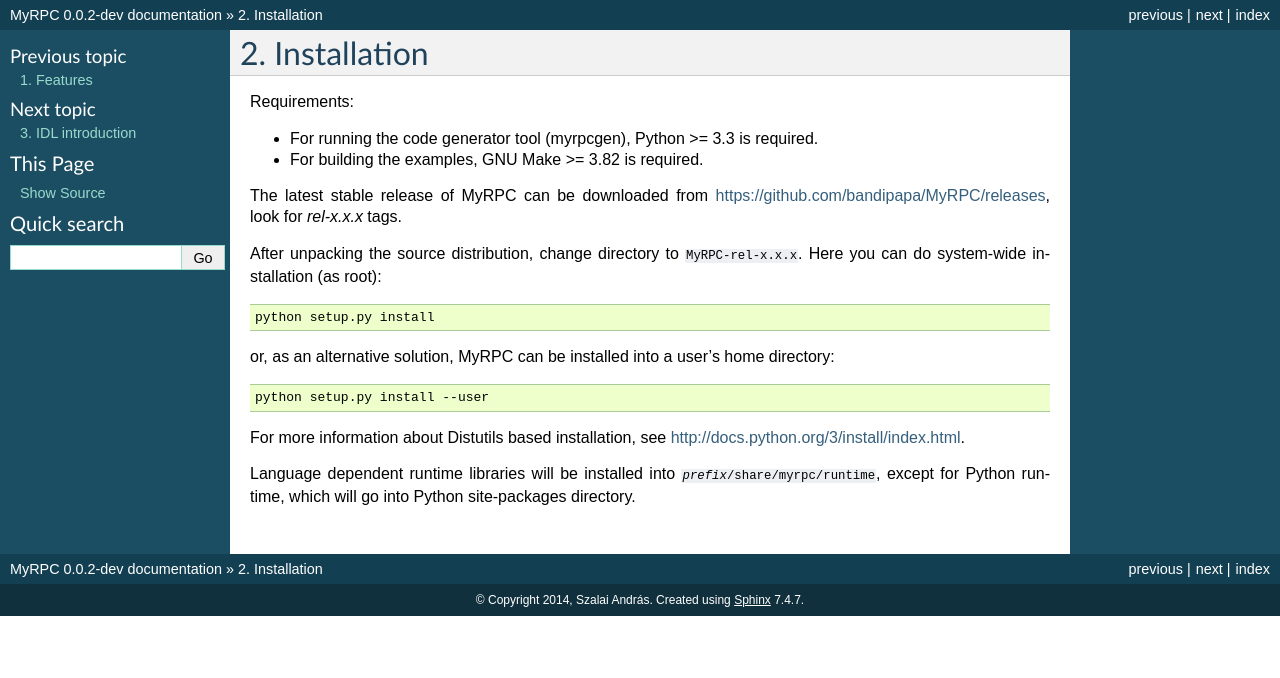
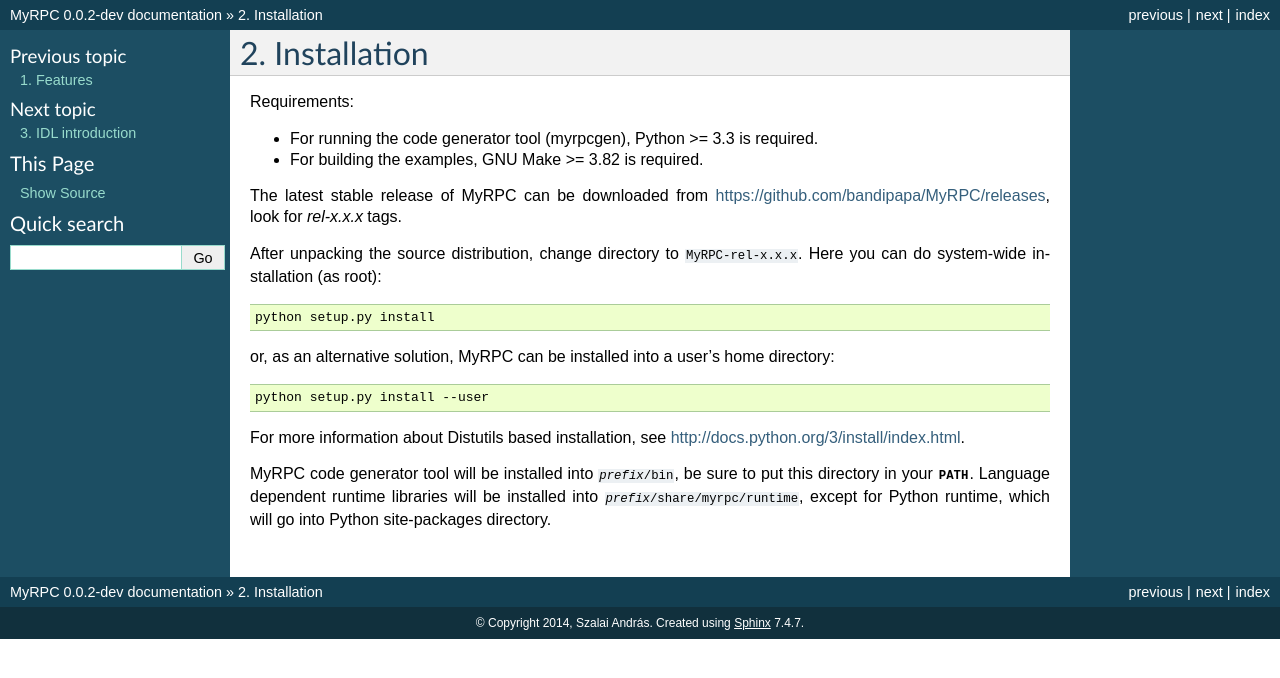
Before and after one commit to Python3pkg/MyRPC, a Sphinx documentation site: the page built from doc/install.rst, in a window 1280 px wide. Shown: the top 678 px of the page. Built offline with Sphinx 7.4.7, drawn with Linux system fonts in a browser that asks for light colours.

Commit message:
Doc updates. Minor gallery demo Makefile update.

```diff
--- a/doc/install.rst
+++ b/doc/install.rst
@@ -31,6 +31,7 @@
 For more information about Distutils based installation, see
 http://docs.python.org/3/install/index.html.
 
-Language dependent runtime libraries will be installed into
-:file:`{prefix}/share/myrpc/runtime`, except for Python runtime, which will go
-into Python site-packages directory.
+MyRPC code generator tool will be installed into :file:`{prefix}/bin`, be
+sure to put this directory in your :envvar:`PATH`. Language dependent
+runtime libraries will be installed into :file:`{prefix}/share/myrpc/runtime`,
+except for Python runtime, which will go into Python site-packages directory.
```
Also changed, not shown: 1 other file.
